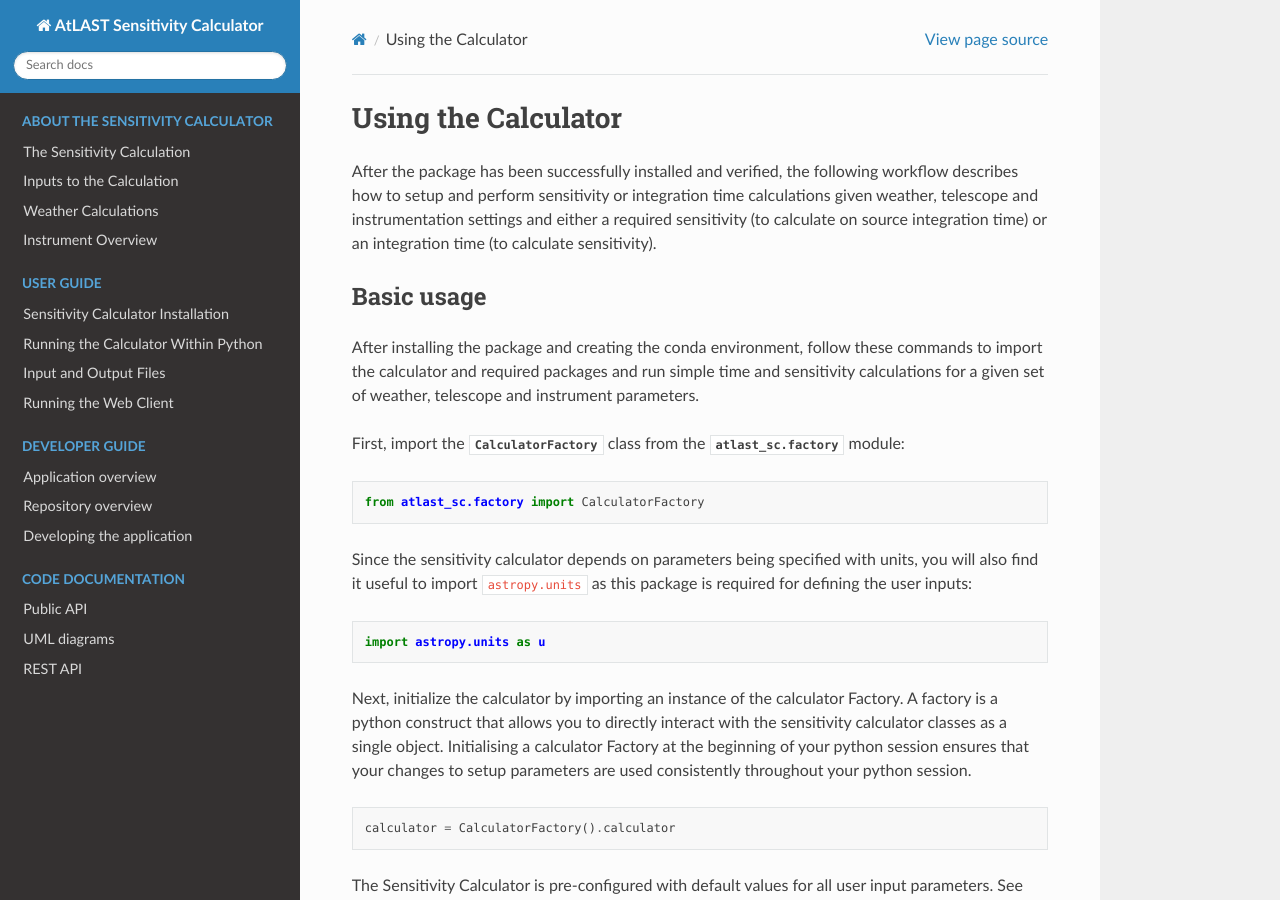
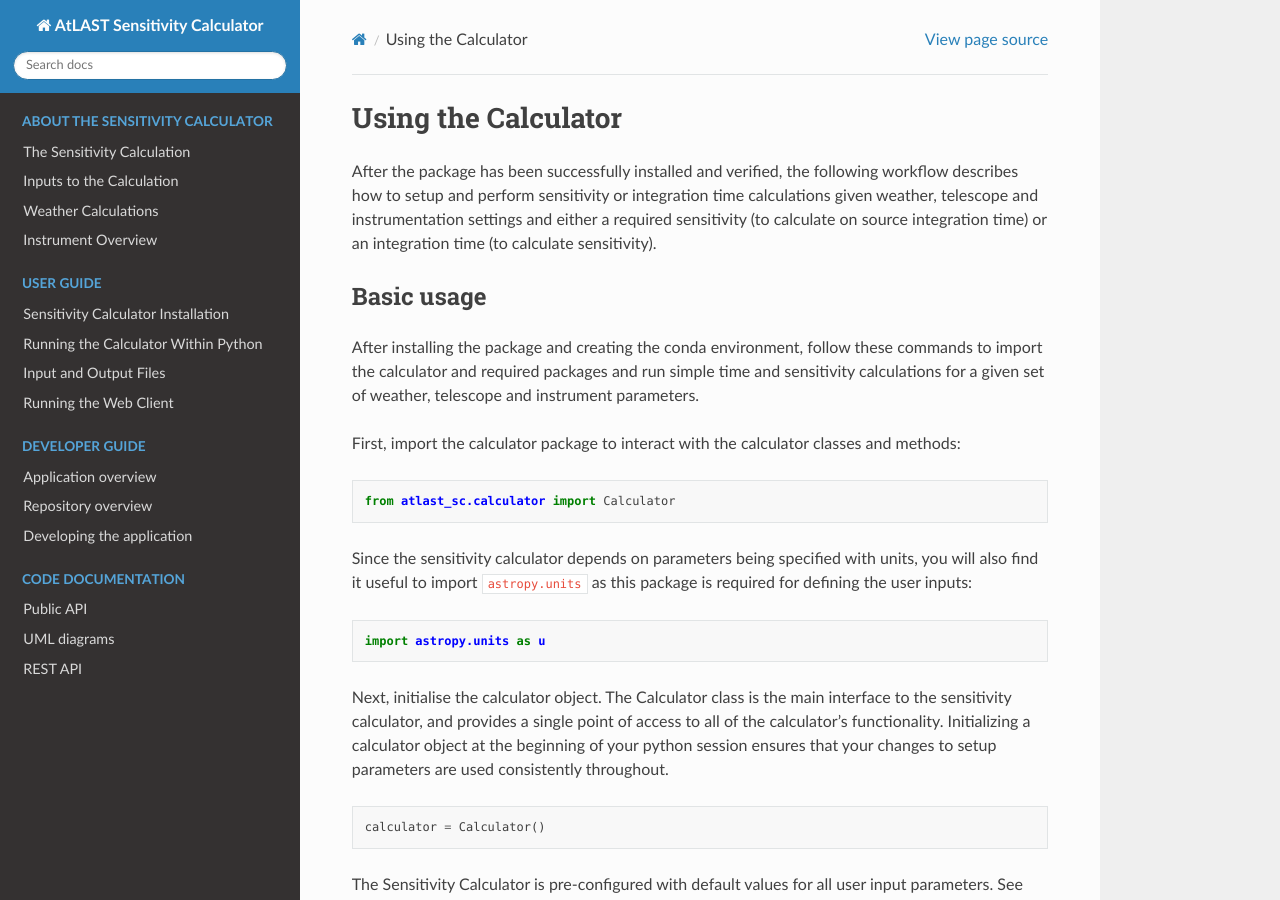
Before and after one commit to ukatc/AtLAST_sensitivity_calculator, a Sphinx documentation site: the page built from docs/source/user_guide/using_the_calculator.rst, in a window 1280 px wide and 900 px high. Built offline with Sphinx 7.4.7 and the Read the Docs theme 3.1.0, drawn with Linux system fonts in a browser that asks for light colours; some of the changed text lies outside the part shown.

Commit message:
ASC-137 Removed calculator factory mentions from the documentation

```diff
--- a/docs/source/user_guide/providing_input_data.rst
+++ b/docs/source/user_guide/providing_input_data.rst
@@ -26,7 +26,7 @@ Next, create a new Calculator object, passing the ``input_data`` dictionary.
 
 .. code-block:: python
 
-    calculator = CalculatorFactory(input_data).calculator
+    calculator = Calculator(input_data)
 
 All values must be numeric (integer or float), and units (when required) must be presented as `astropy units <https://docs.astropy.org/en/stable/units/index.html>`__.
 The Calculator will throw an error if any of the input parameter names are incorrect. If any of the
--- a/docs/source/user_guide/using_the_calculator.rst
+++ b/docs/source/user_guide/using_the_calculator.rst
@@ -11,12 +11,12 @@ After installing the package and creating the conda environment, follow these co
 packages and run simple time and sensitivity calculations for a given set of weather, telescope and instrument
 parameters.
 
-First, import the :class:`CalculatorFactory <atlast_sc.factory.CalculatorFactory>` class from
-the :mod:`atlast_sc.factory` module:
+First, import the calculator package to interact with the calculator classes and methods:
 
 .. code-block:: python
 
-    from atlast_sc.factory import CalculatorFactory
+    from atlast_sc.calculator import Calculator
+
 
 Since the sensitivity calculator depends on parameters being specified with units, you will also find
 it useful to import ``astropy.units`` as this package is required for defining the user inputs:
@@ -25,14 +25,15 @@ it useful to import ``astropy.units`` as this package is required for defining t
 
     import astropy.units as u
 
-Next, initialize the calculator by importing an instance of the calculator Factory. A factory is a python construct
-that allows you to directly interact with the sensitivity calculator classes as a single object. Initialising
-a calculator Factory at the beginning of your python session ensures that your changes to setup parameters are
-used consistently throughout your python session.
+
+Next, initialise the calculator object. The Calculator class is the main interface to the sensitivity calculator,
+and provides a single point of access to all of the calculator's functionality. Initializing
+a calculator object at the beginning of your python session ensures that your changes to setup parameters are
+used consistently throughout.
 
 .. code-block:: python
 
-    calculator = CalculatorFactory().calculator
+    calculator = Calculator()
 
 
 The Sensitivity Calculator is pre-configured with default values for all
@@ -160,7 +161,7 @@ using the :meth:`reset <atlast_sc.calculator.Calculator.reset>` method:
 .. code-block:: python
 
         # initialize the calculator with its default values
-        calculator = CalculatorFactory().calculator
+        calculator = Calculator()
 
         # change the value of one of the parameters
         calculator.user_input.bandwidth = 150*u.MHz
```
Also changed, not shown: docs/source/developer_guide/application_overview.rst (+2 -7 lines).
